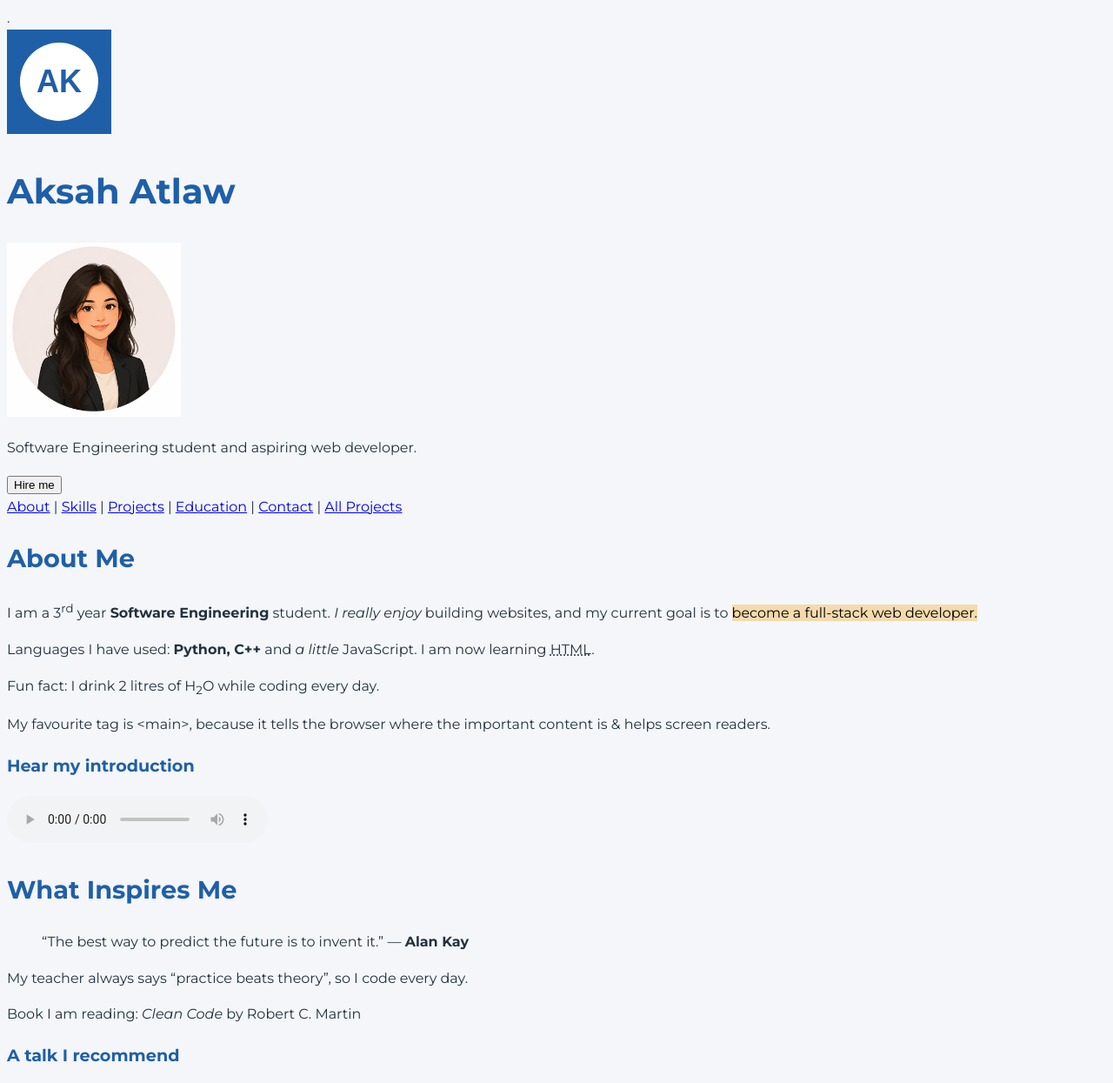
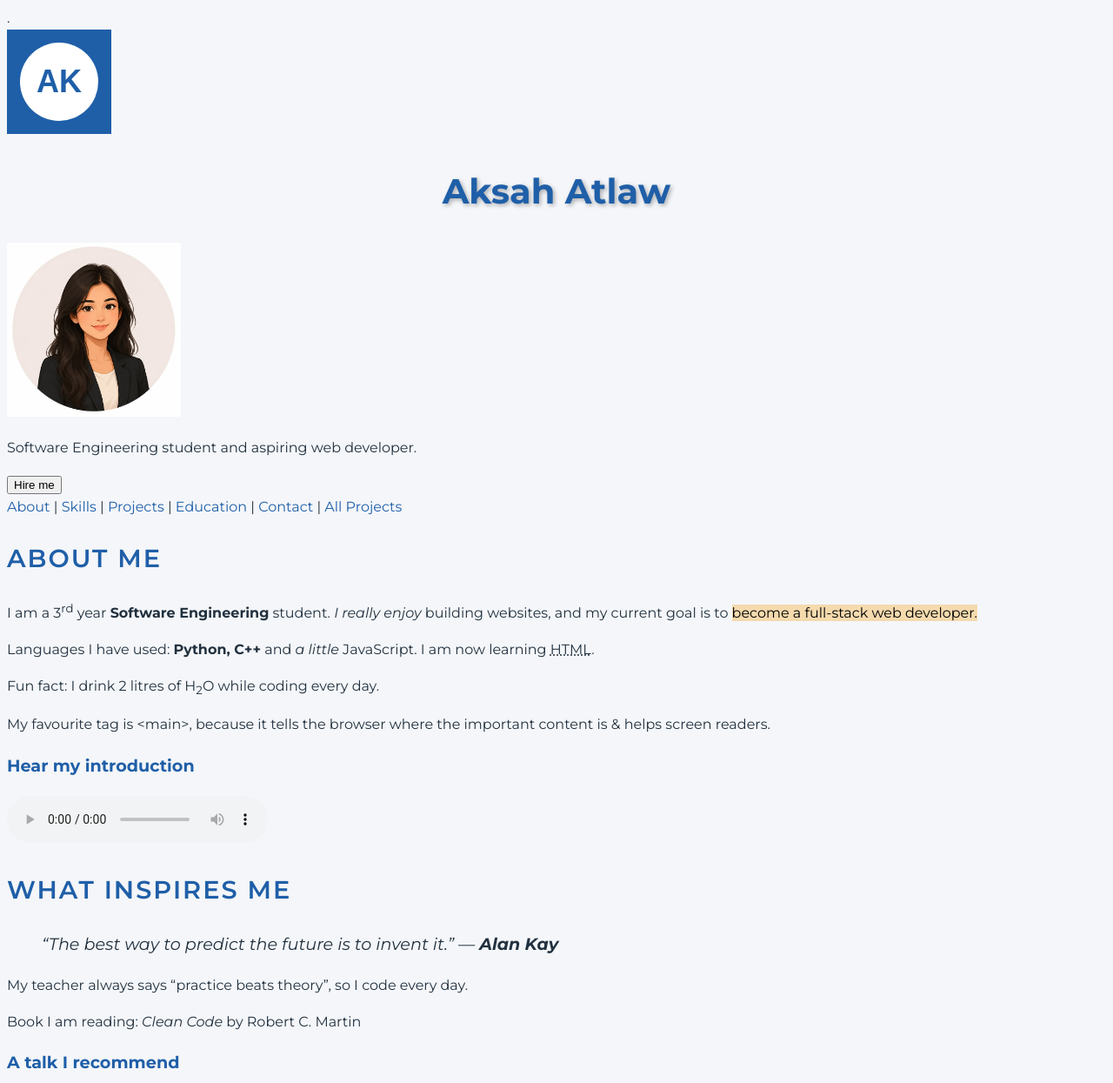
Before and after one commit to aksah-1221/Aksah-s-Portfolio, a plain HTML site: page index.html in a window 1280 px wide. Shown: the top 1245 px of the page at 87% size. Drawn offline with Linux system fonts and the light colour scheme.

Commit message:
updated text details of blochquote,code,pre,a,...

```diff
--- a/CSS/style.css
+++ b/CSS/style.css
@@ -14,12 +14,32 @@ body {
 h1 {
     font-size: 2.5rem;
     color: #1f5fa8;
+    text-align:center;
+    font-weight:700;
+    text-shadow:2px 2px 5px rgba(0, 0, 0, 0.3);
 }
 
 
 h2 {
     font-size: 1.8rem;
     color: rgb(31, 95, 168);
+    text-transform: uppercase;
+    letter-spacing: 2px;
+    font-weight: 600;
+
+}
+a {
+    color: #1f5fa8;
+    text-decoration: none;   /* removes the underline */
+}
+
+blockquote {
+    font-size: 1.2em;
+    font-style: italic;
+}
+
+code, pre {
+    font-family: 'Courier New', monospace;
 }
 
 h3 {
```
